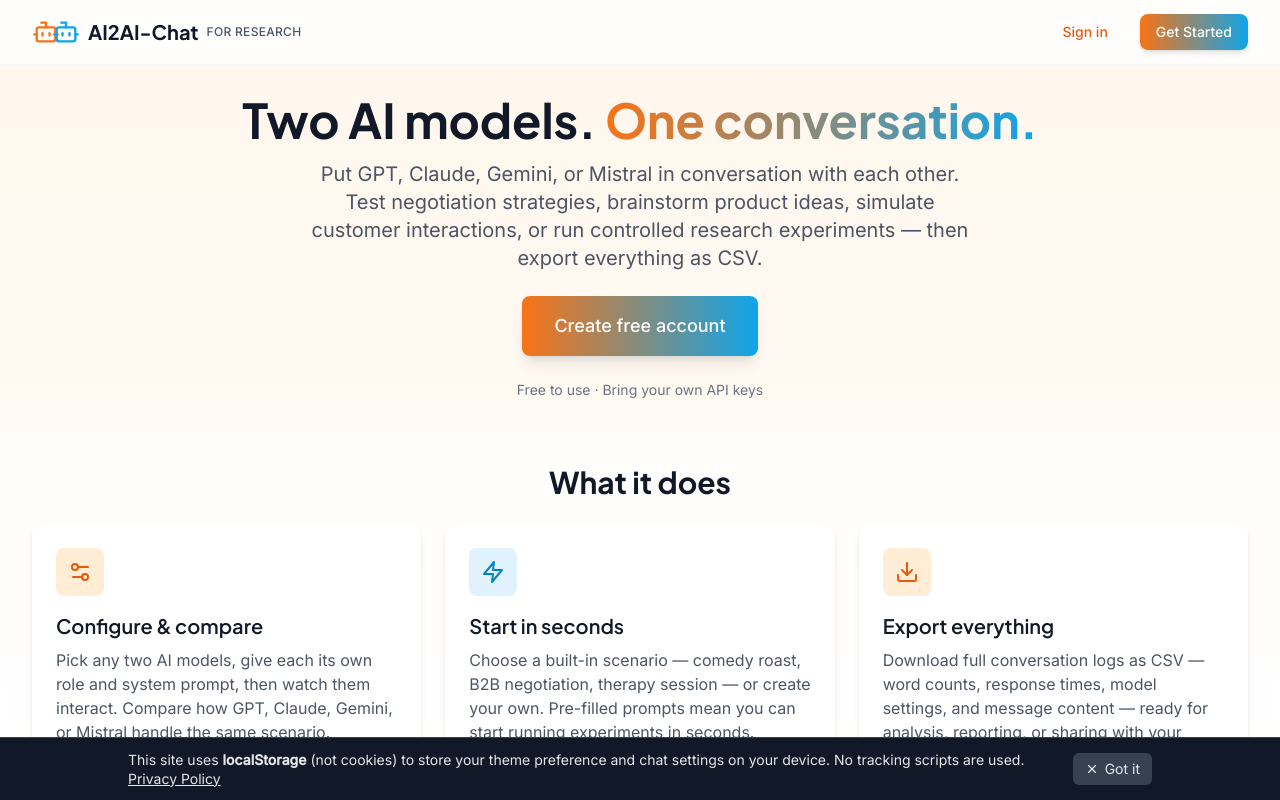
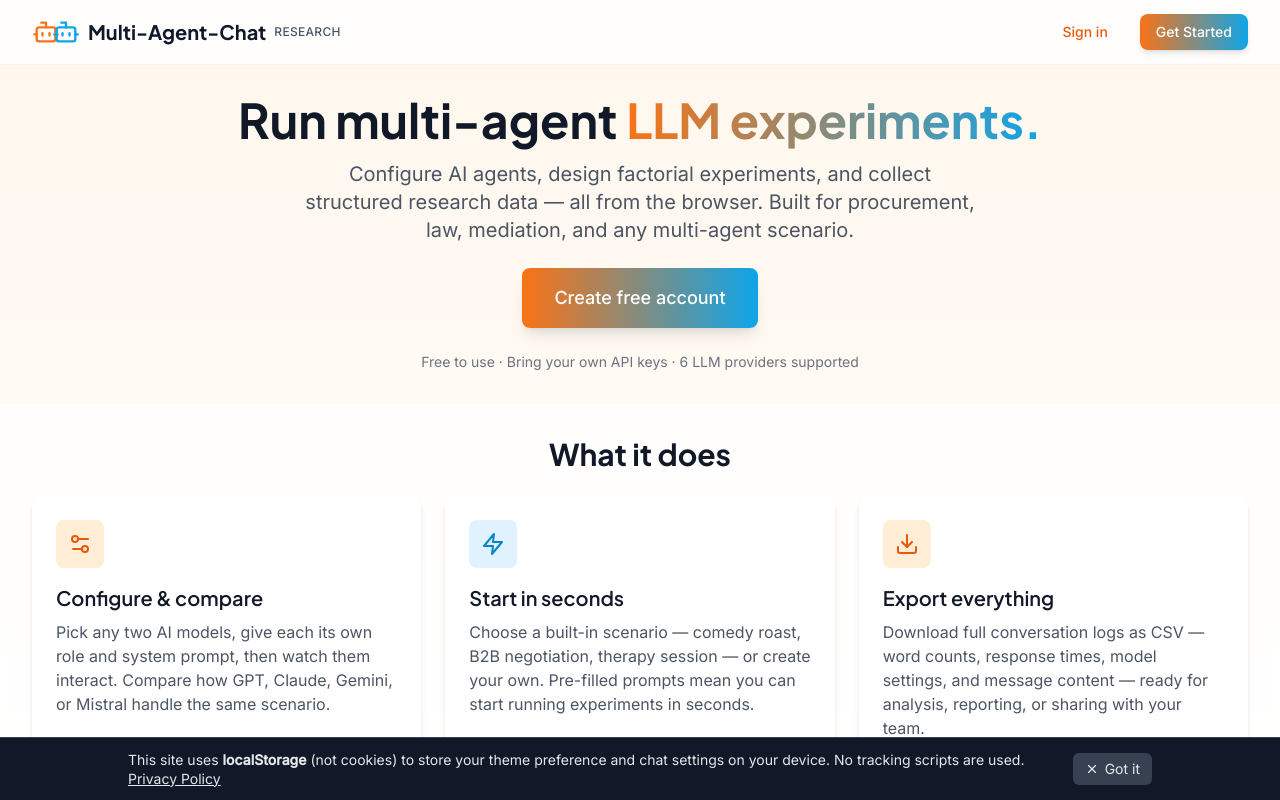
Before and after one commit to jheller1212/Multi-Agent-Chat, a React (Vite) app: page / in a window 1280 px wide. Shown: the top 800 px of the page. Built offline with nearby package versions, Linux system fonts and the light colour scheme; no server answers.

Commit message:
Rebrand landing page to Multi-Agent-Chat Research

```diff
--- a/index.html
+++ b/index.html
@@ -7,11 +7,11 @@
     <link rel="manifest" href="/manifest.json" />
     <meta name="viewport" content="width=device-width, initial-scale=1.0" />
     <meta name="theme-color" content="#F9F9FB" />
-    <meta name="description" content="AI2AI Chat — watch two AI models converse in real time" />
+    <meta name="description" content="Multi-Agent-Chat — run multi-agent LLM experiments for research" />
     <link rel="preconnect" href="https://fonts.googleapis.com" />
     <link rel="preconnect" href="https://fonts.gstatic.com" crossorigin />
-    <link href="https://fonts.googleapis.com/css2?family=Plus+Jakarta+Sans:wght@600;700&family=Inter:wght@400;500&family=JetBrains+Mono:wght@400&display=swap" rel="stylesheet" />
-    <title>AI2AI Chat</title>
+    <link href="https://fonts.googleapis.com/css2?family=Open+Sans:wght@700&family=Plus+Jakarta+Sans:wght@600;700&family=Inter:wght@400;500&family=JetBrains+Mono:wght@400&display=swap" rel="stylesheet" />
+    <title>Multi-Agent-Chat Research</title>
   </head>
   <body>
     <div id="root"></div>
--- a/src/components/HeroSection.tsx
+++ b/src/components/HeroSection.tsx
@@ -10,15 +10,15 @@
       <div className="max-w-7xl mx-auto">
         <div className="text-center">
           <h1 className="text-5xl font-bold text-gray-900 mb-4">
-            Two AI models.{' '}
+            Run multi-agent{' '}
             <span className="bg-gradient-to-r from-orange-500 to-sky-500 text-transparent bg-clip-text">
-              One conversation.
+              LLM experiments.
             </span>
           </h1>
           <p className="text-xl text-gray-600 mb-6 max-w-2xl mx-auto">
-            Put GPT, Claude, Gemini, or Mistral in conversation with each other.
-            Test negotiation strategies, brainstorm product ideas, simulate customer
-            interactions, or run controlled research experiments — then export everything as CSV.
+            Configure AI agents, design factorial experiments, and collect structured
+            research data — all from the browser. Built for procurement, law, mediation,
+            and any multi-agent scenario.
           </p>
           <div className="flex flex-col sm:flex-row items-center justify-center gap-3 mb-6">
             <button
@@ -28,7 +28,7 @@
               Create free account
             </button>
           </div>
-          <p className="text-sm text-gray-500">Free to use · Bring your own API keys</p>
+          <p className="text-sm text-gray-500">Free to use · Bring your own API keys · 6 LLM providers supported</p>
         </div>
       </div>
     </div>
--- a/src/components/Logo.tsx
+++ b/src/components/Logo.tsx
@@ -9,10 +9,10 @@
         <Bot className="h-7 w-7 text-sky-500 -ml-2" />
       </div>
       <span className="ml-2 text-xl font-heading font-bold text-lab-heading dark:text-white">
-        AI2AI-Chat
+        Multi-Agent-Chat
       </span>
       <span className="ml-2 text-xs font-medium text-lab-body dark:text-gray-400 tracking-wide uppercase">
-        for Research
+        Research
       </span>
     </div>
   );
```
